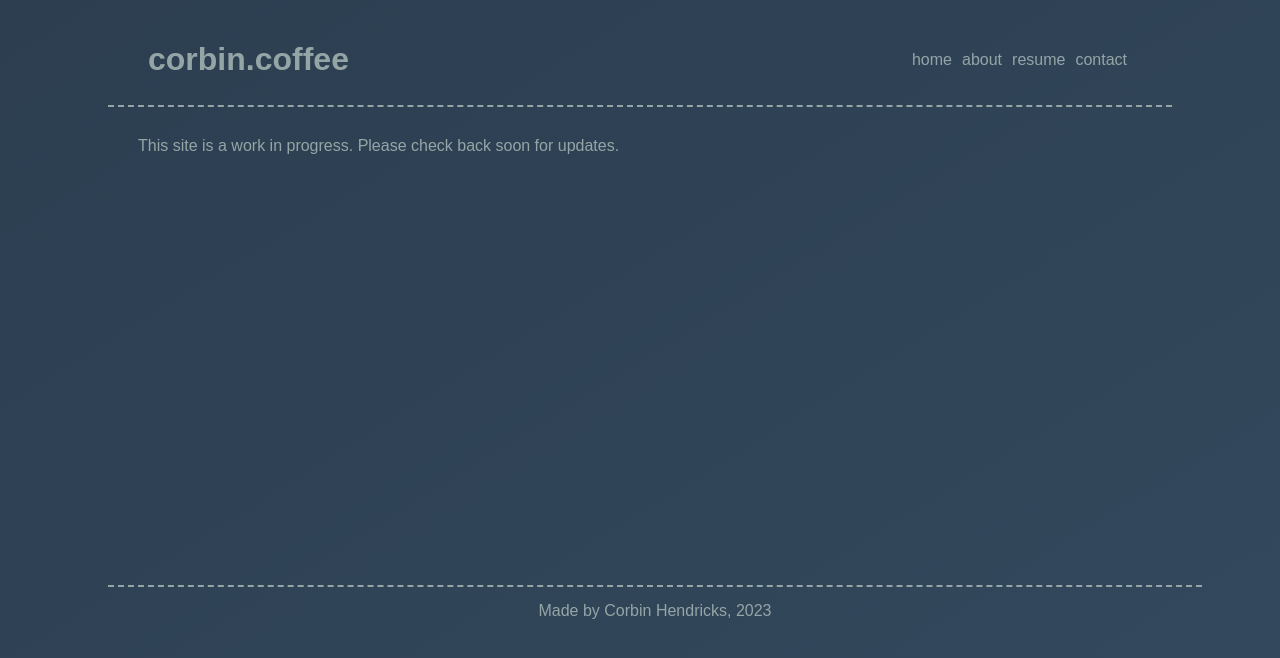
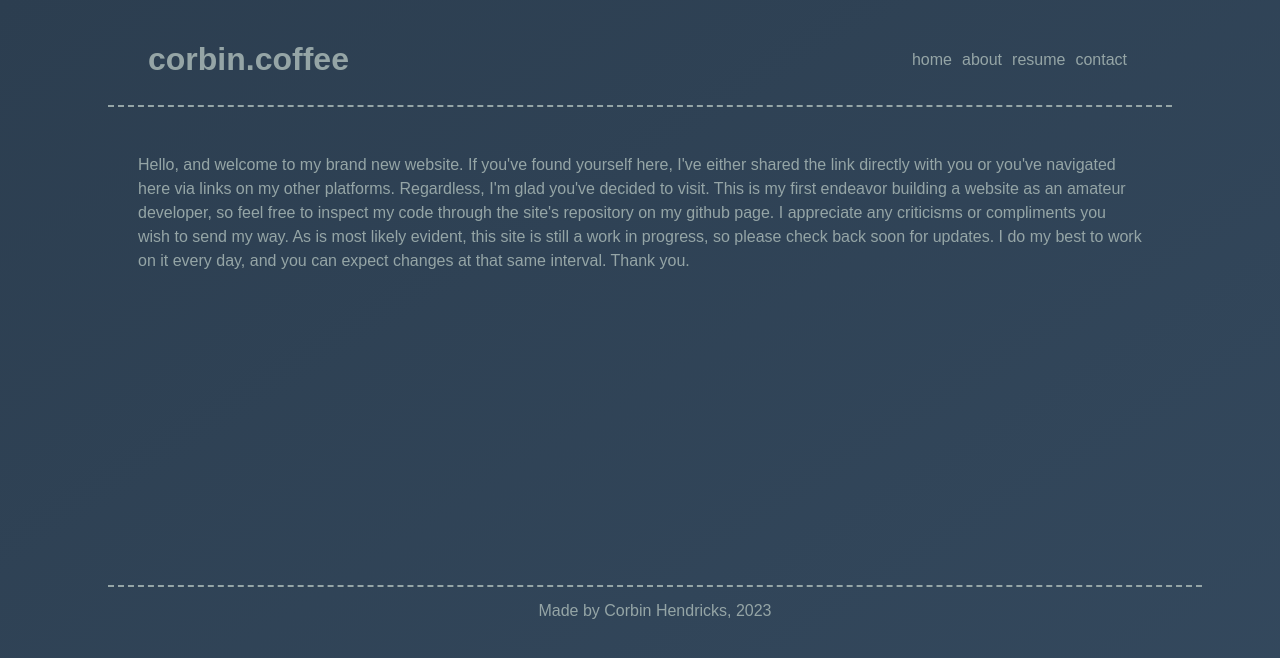
Before and after one commit to cor-bun/cor-bun.github.io, a plain HTML site: page index.html in a window 1280 px wide. Drawn offline with Linux system fonts and the light colour scheme.

Commit message:
welcome text update
added and formatted welcome <p>

```diff
--- a/index.html
+++ b/index.html
@@ -31,7 +31,12 @@
         </nav>
       </header>
       <div class="content">
-        This site is a work in progress. Please check back soon for updates.
+        <p class="welcome-text">
+          Hello, and welcome to my brand new website. If you've found yourself here, I've either shared the link directly with you or you've navigated here via links on my other
+          platforms. Regardless, I'm glad you've decided to visit. This is my first endeavor building a website as an amateur developer, so feel free to inspect my code through
+          the site's repository on my github page. I appreciate any criticisms or compliments you wish to send my way. As is most likely evident, this site is still a work in
+          progress, so please check back soon for updates. I do my best to work on it every day, and you can expect changes at that same interval. Thank you.
+        </p>
       </div>
       <footer class="footer">
         Made by Corbin Hendricks, 2023
--- a/stylesheet.css
+++ b/stylesheet.css
@@ -61,6 +61,9 @@ li a:hover {
   justify-content: left;
   margin: 0px 30px;
 }
+.welcome-text {
+  line-height: 1.5em;
+}
 .footer {
   color: var(--color4);
   padding: 15px;
```
